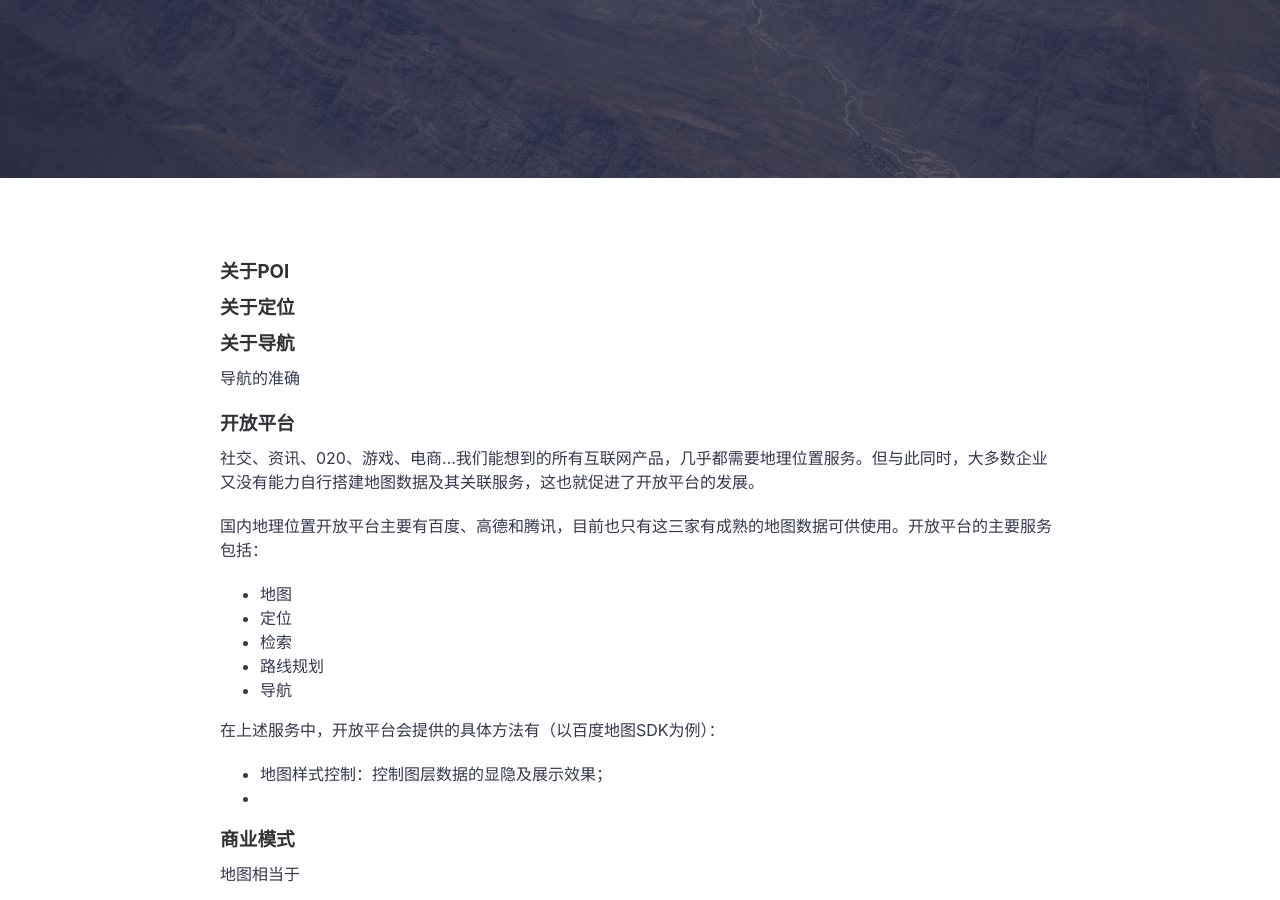
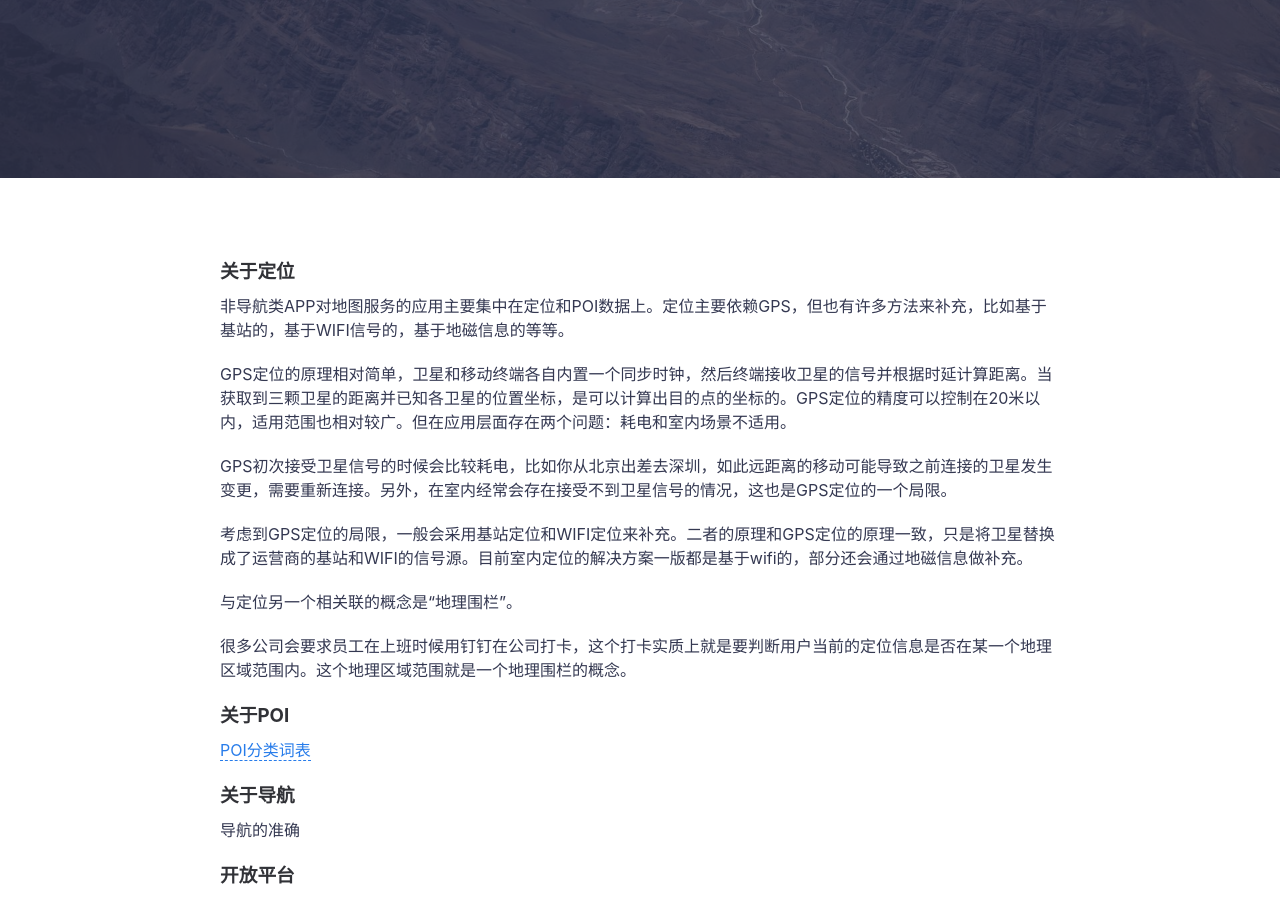
Before and after one commit to icarus507/icarus507.github.io, a Jekyll site: the page built from _posts/2018-09-08-谈谈地图（下）.md, in a window 1280 px wide and 900 px high, scrolled down 398 px. Built offline with Jekyll 4.4.1, drawn with Linux system fonts in a browser that asks for light colours.

Commit message:
Update 2018-09-08-谈谈地图（下）.md

```diff
--- a/_posts/2018-09-08-谈谈地图（下）.md
+++ b/_posts/2018-09-08-谈谈地图（下）.md
@@ -4,10 +4,25 @@ title: 谈谈地图（下）
 summary: 关键词：定位、POI、导航、开放平台、八卦
 featured-img: ruben-santander-69158
 ---
+### 关于定位
+
+非导航类APP对地图服务的应用主要集中在定位和POI数据上。定位主要依赖GPS，但也有许多方法来补充，比如基于基站的，基于WIFI信号的，基于地磁信息的等等。
+
+GPS定位的原理相对简单，卫星和移动终端各自内置一个同步时钟，然后终端接收卫星的信号并根据时延计算距离。当获取到三颗卫星的距离并已知各卫星的位置坐标，是可以计算出目的点的坐标的。GPS定位的精度可以控制在20米以内，适用范围也相对较广。但在应用层面存在两个问题：耗电和室内场景不适用。
+
+GPS初次接受卫星信号的时候会比较耗电，比如你从北京出差去深圳，如此远距离的移动可能导致之前连接的卫星发生变更，需要重新连接。另外，在室内经常会存在接受不到卫星信号的情况，这也是GPS定位的一个局限。
+
+考虑到GPS定位的局限，一般会采用基站定位和WIFI定位来补充。二者的原理和GPS定位的原理一致，只是将卫星替换成了运营商的基站和WIFI的信号源。目前室内定位的解决方案一版都是基于wifi的，部分还会通过地磁信息做补充。
+
+与定位另一个相关联的概念是“地理围栏”。
+
+很多公司会要求员工在上班时候用钉钉在公司打卡，这个打卡实质上就是要判断用户当前的定位信息是否在某一个地理区域范围内。这个地理区域范围就是一个地理围栏的概念。
+
+
 ### 关于POI
 
+[POI分类词表](https://lbs.qq.com/service/webService/webServiceGuide/webServiceAppendix)
 
-### 关于定位
 
 
 ### 关于导航
```
